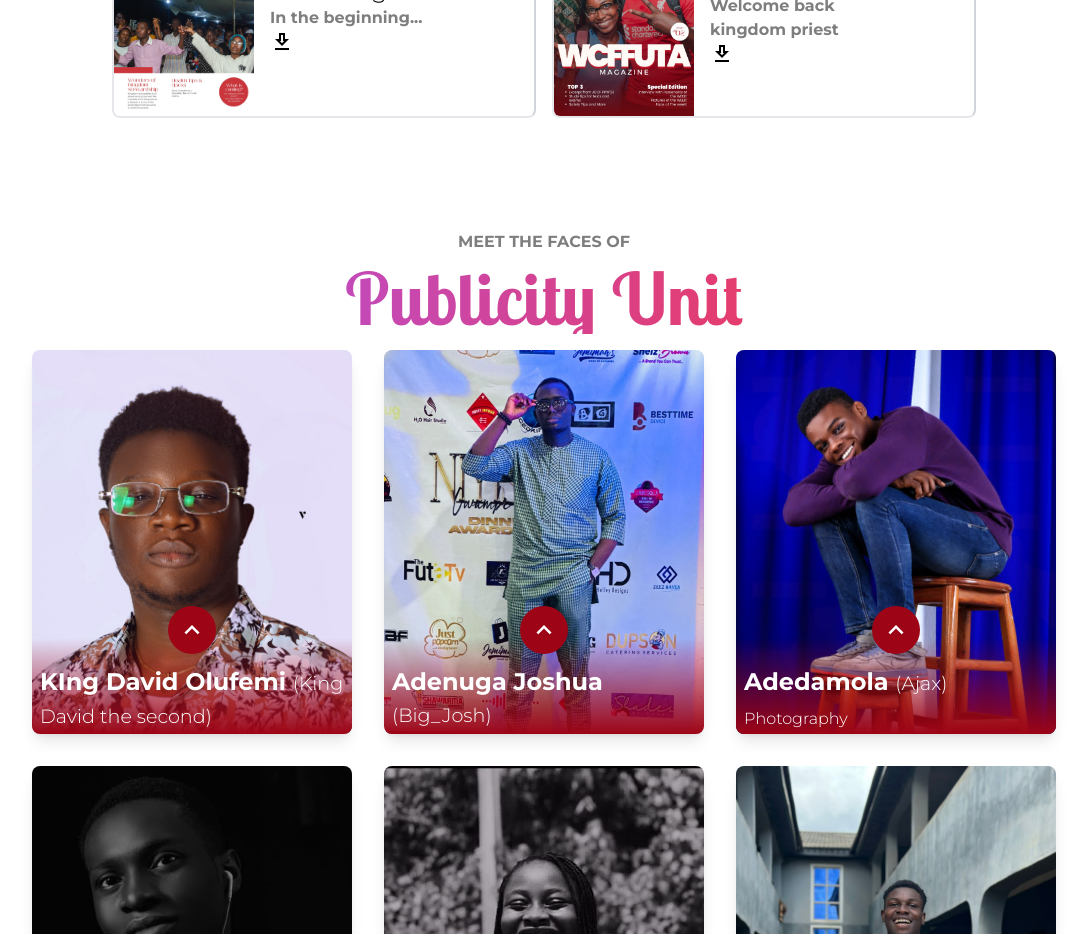
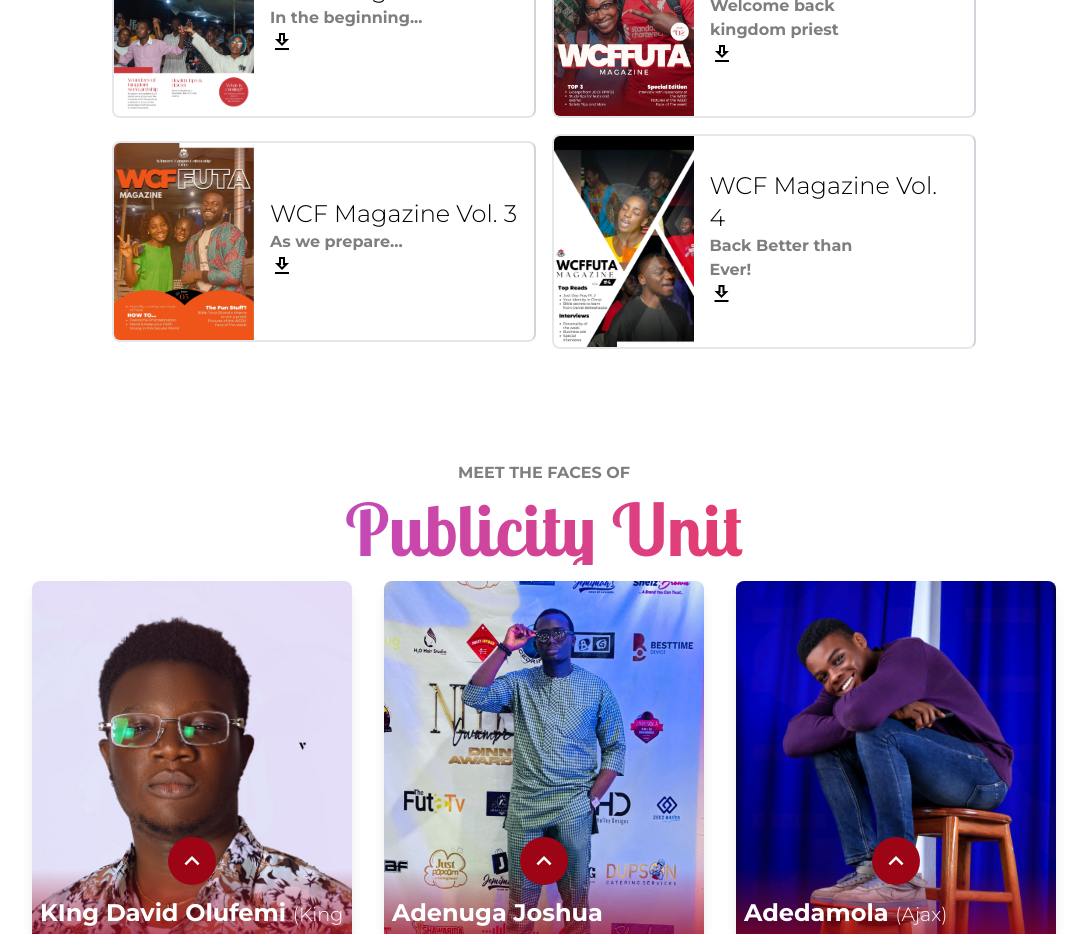
Before and after one commit to NRG-BUILDS/wcffuta, a React (Create React App) app: page /publicity in a window 1280 px wide. Shown: the part 1800-2734 px from the top of the page, without its empty margins (96-1183 px from the left). Built offline with nearby package versions, Linux system fonts and the light colour scheme.

Commit message:
Update MagSect.js

```diff
--- a/src/views/PublicityPage/MagSect.js
+++ b/src/views/PublicityPage/MagSect.js
@@ -52,6 +52,16 @@ const MagSect = () => {
                     desc={'Welcome back kingdom priest'}
                     link={'https://drive.google.com/file/d/1185VwTHXlpJYZez1bH_FnhCmruk_t5-e/view?usp=drivesdk'}
                     pic={'vol2'}/>
+                <MagCard
+                    name={'WCF Magazine Vol. 3'}
+                    desc={'As we prepare...'}
+                    link={'https://drive.google.com/file/d/150pgqyMtfqzr1v7KVrCQuEJF8ftOnNUp/view?usp=drivesdk'}
+                    pic={'vol3'}/>
+                <MagCard
+                    name={'WCF Magazine Vol. 4'}
+                    desc={'Back Better than Ever!'}
+                    link={'https://drive.google.com/file/d/1Zh2vEhBHrXxqULJEgWt1Rt8h4ZRQY0li/view?usp=drivesdk'}
+                    pic={'vol4'}/>
             </div>
         </section>
      );
```
